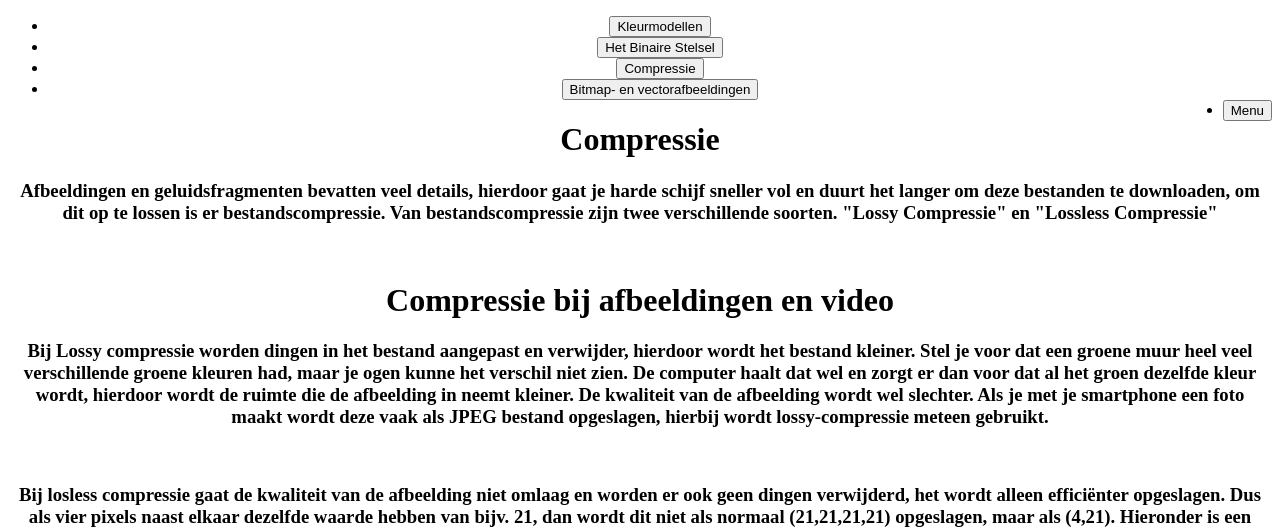
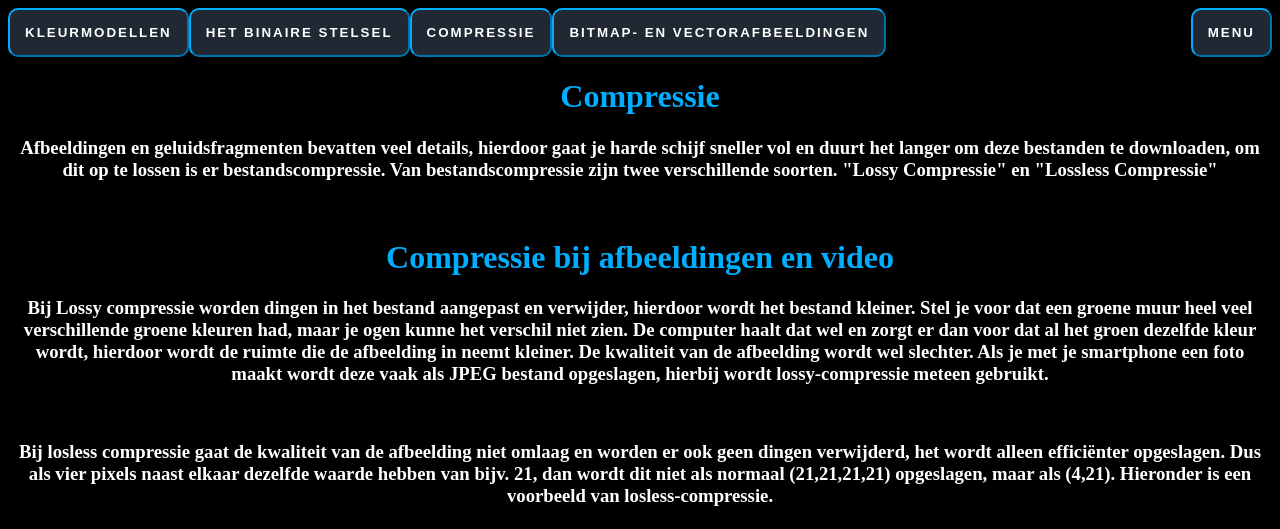
Before and after one commit to Th0mVN/Th0mVN.github.io, a plain HTML site: page Compressie.html in a window 1280 px wide. Shown: the top 529 px of the page. Drawn offline with Linux system fonts and the light colour scheme; a web font is replaced by a local one.

Commit message:
Enabled CSS again on the Compressie page

```diff
--- a/Compressie.html
+++ b/Compressie.html
@@ -1,7 +1,7 @@
 <!DOCTYPE html>
 <html lang="en">
 <head>
-    <link rel="stylesheet" href="style,css">
+    <link rel="stylesheet" href="style.css">
     <meta charset="UTF-8">
     <meta name="viewport" content="width=device-width, initial-scale=1.0">
     <title>Compressie</title>
```
